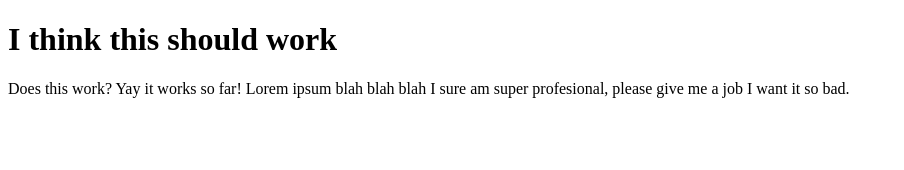
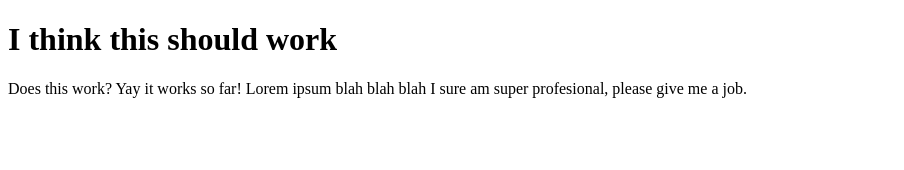
Before and after one commit to glitterspin/farm_events, a Next.js app: page /posts/job-get in a window 1280 px wide. Shown: the top 170 px of the page, without its empty margins (0-904 px from the left). Built offline with nearby package versions, Linux system fonts and the light colour scheme.

Commit message:
Update job-get.js

```diff
--- a/pages/posts/job-get.js
+++ b/pages/posts/job-get.js
@@ -4,6 +4,6 @@ export default function DoesItWork() {
         <p> Does this work? Yay it works so far!
             Lorem ipsum
         blah blah blah I sure am super profesional,
-        please give me a job I want it so bad.</p>
+        please give me a job.</p>
     </>
 }
```
